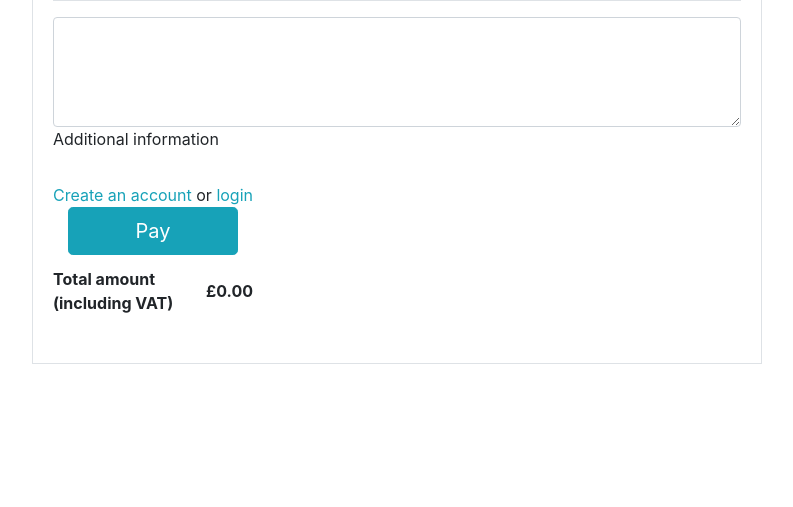
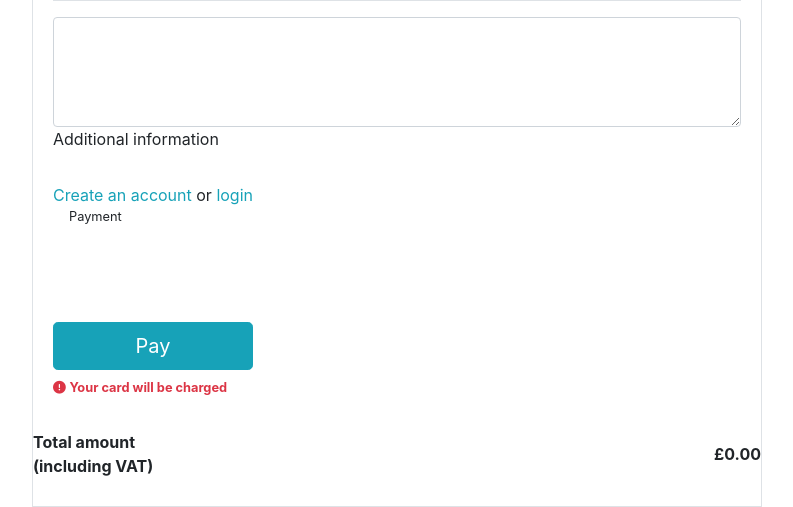
Before and after one commit to dilner1/the_tea_house, a Django app: page /checkout/ in a window 1280 px wide. Shown: the part 1256-1763 px from the top of the page, without its empty margins (243-1036 px from the left). Before the commit the page ends 1620 px from the top, so only its background shows below. Run offline with Django 3.2, Linux system fonts and the light colour scheme; some libraries are stand-ins or nearby versions; some web fonts are replaced.

Commit message:
creating stripe elements in stripeElements.js

```diff
--- a/static/css/style.css
+++ b/static/css/style.css
@@ -141,3 +141,37 @@
 .fadeIn-bottom{
   top: 80%;
 }
+
+/* Stripe */
+
+.StripeElement,
+.stripe-style-input {
+  box-sizing: border-box;
+  height: 40px;
+  padding: 10px 12px;
+  border: 1px solid transparent;
+  border-radius: 0px;
+  background-color: white;
+  box-shadow: 0 1px 3px 0 #e6ebf1;
+  -webkit-transition: box-shadow 150ms ease;
+  transition: box-shadow 150ms ease;
+}
+
+.StripeElement--focus,
+.stripe-style-input:focus,
+.stripe-style-input:active {
+  box-shadow: 0 1px 3px 0 #cfd7df;
+}
+
+.StripeElement--webkit-autofill {
+  background-color: #fefde5 !important;
+}
+
+.stripe-style-input::placeholder {
+    color: #aab7c4;
+}
+
+.fieldset-label {
+    position: relative;
+    right: .5rem;
+}
--- a/templates/app/checkout.html
+++ b/templates/app/checkout.html
@@ -175,9 +175,35 @@
               <a class="text-info" href="{% url 'account_signup' %}">Create an account</a> or
               <a class="text-info" href="{% url 'account_login' %}">login</a>
             {% endif %}
-            <div class="container">
-              <button type="submit" id="checkout-button" class="btn btn-info btn-lg btn-block">Pay</button>
-            </div>
+
+
+            <!-- Stripe card element -->
+            <fieldset class="px-3">
+              <legend class="fieldset-label small text-black px-2 w-auto">Payment</legend>
+              <!-- A Stripe card element will go here -->
+              <div class="mb-3" id="card-element"></div>
+
+              <!-- Used to display form errors -->
+              <div class="mb-3 text-danger" id="card-errors" role="alert"></div>
+          </fieldset>
+
+
+          <div class="submit-button text-right mt-5 mb-2">
+						<button id="submit-button" class="btn btn-black rounded-0">
+              <div class="container">
+                <button type="submit" id="checkout-button" class="btn btn-info btn-lg btn-block">Pay</button>
+              </div>
+						</button>
+						<p class="small text-danger my-0">
+							<span class="icon">
+								<i class="fas fa-exclamation-circle"></i>
+							</span>
+							<strong>Your card will be charged</strong>
+						</p>
+					</div>
+
+
+
           </form>
           <ul class="list-group list-group-flush">
             <li class="list-group-item d-flex justify-content-between align-items-center border-0 px-0 mb-3">
@@ -202,4 +228,5 @@
     {{ block.super }}
     {{ stripe_public_key|json_script:"id_stripe_public_key" }}
     {{ client_secret|json_script:"id_client_secret" }}
+    <script src="{% static 'js/stripeElements.js' %}"></script>
   {% endblock %}
```
Also changed, not shown: static/js/stripeElements.js (+21 -0 lines).
